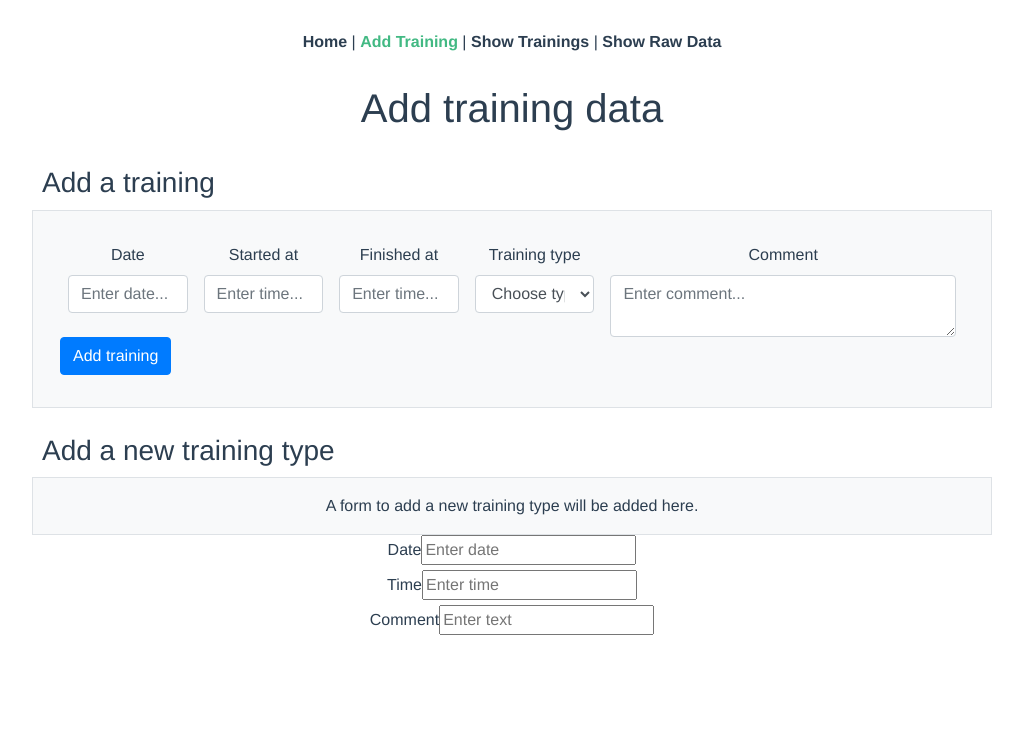
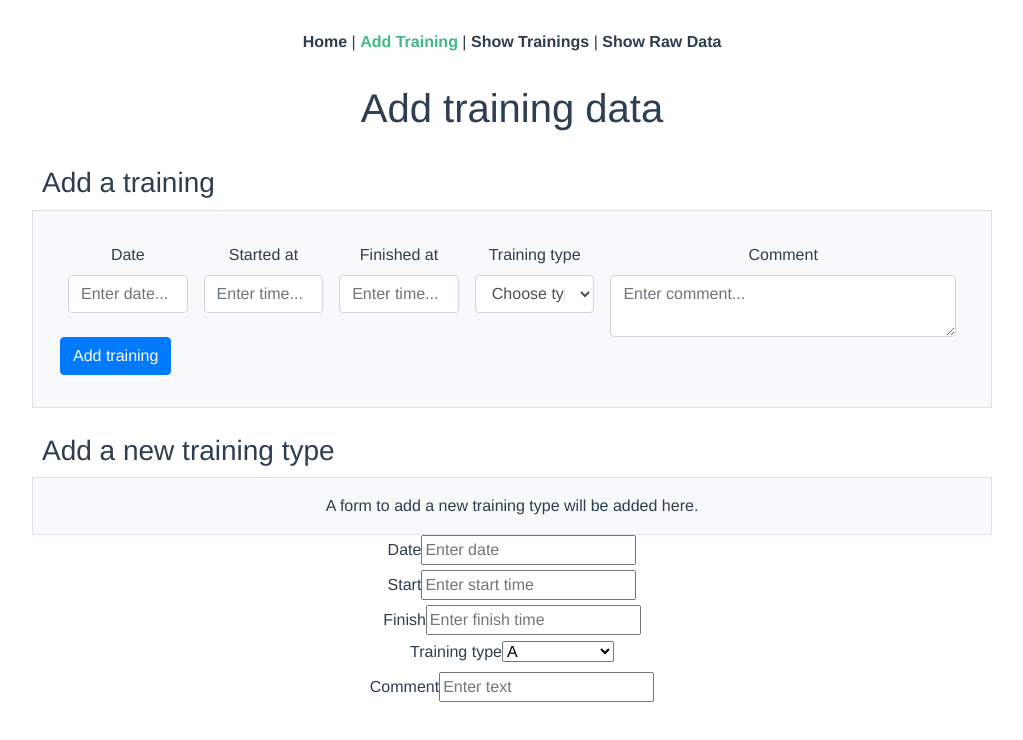
Before and after one commit to anehrkor/training-app, a Vue app: page /addTraining in a window 1280 px wide. Shown: the top 740 px of the page, without its empty margins (128-1151 px from the left). Built offline with nearby package versions, Linux system fonts and the light colour scheme.

Commit message:
Add InputFieldChoice and add regex validation syntax for other input field types

```diff
--- /dev/null
+++ b/src/components/InputFieldChoice.vue
@@ -0,0 +1,25 @@
+<template>
+  <form class="input-field-choice">
+    <label for="input-field-choice-label">{{ label }}</label>
+    <select>
+      <option disabled value="">{{ selectDefault }}</option>
+      <option v-for="choice in choices" :key="choice">{{ choice }}</option>
+    </select>
+  </form>
+</template>
+
+<script>
+export default {
+  name: "input-field-choice",
+  props: {
+    label: { type: String, required: false, default: "Training type" },
+    selectDefault: { type: String, required: false, default: "Choose type" }
+  },
+  data: function() {
+    return {
+      // must somehow be replaced by service call to database in the future
+      choices: ["A", "B", "C"]
+    };
+  }
+};
+</script>
--- a/src/components/InputFieldDate.vue
+++ b/src/components/InputFieldDate.vue
@@ -24,13 +24,13 @@ export default {
   },
   watch: {
     date(val) {
-      this.date = val.replace(/\W/g, "");
+      this.date = val.replace(/[^(0-9).]/gi, "");
     }
   },
   methods: {
     // taken from https://stackoverflow.com/questions/50566430/vue-js-how-to-restrict-special-characters-in-an-input-field
     dateKeydown(e) {
-      if (/^\W$/.test(e.key)) {
+      if (/[^(0-9).]/.test(e.key)) {
         e.preventDefault();
       }
     }
--- a/src/components/InputFieldText.vue
+++ b/src/components/InputFieldText.vue
@@ -24,13 +24,13 @@ export default {
   },
   watch: {
     text(val) {
-      this.text = val.replace(/\W/g, "");
+      this.text = val.replace(/[^(a-zA-Z0-9):.!?'"&()/;öäüß-]/gi, "");
     }
   },
   methods: {
     // taken from https://stackoverflow.com/questions/50566430/vue-js-how-to-restrict-special-characters-in-an-input-field
     textKeydown(e) {
-      if (/^\W$/.test(e.key)) {
+      if (/[^(a-zA-Z0-9):.!?'"&()/;öäüß-]/.test(e.key)) {
         e.preventDefault();
       }
     }
--- a/src/components/InputFieldTime.vue
+++ b/src/components/InputFieldTime.vue
@@ -5,7 +5,7 @@
       type="text"
       :placeholder="placeholder"
       v-model="time"
-      maxlength="4"
+      maxlength="5"
     />
   </form>
 </template>
@@ -24,13 +24,13 @@ export default {
   },
   watch: {
     time(val) {
-      this.time = val.replace(/\W/g, "");
+      this.time = val.replace(/[^(0-9):]/gi, "");
     }
   },
   methods: {
     // taken from https://stackoverflow.com/questions/50566430/vue-js-how-to-restrict-special-characters-in-an-input-field
     timeKeydown(e) {
-      if (/^\W$/.test(e.key)) {
+      if (/[^(0-9):]/.test(e.key)) {
         e.preventDefault();
       }
     }
--- a/src/views/AddTraining.vue
+++ b/src/views/AddTraining.vue
@@ -70,10 +70,21 @@
       @keydown="dateKeydown($event)"
     />
     <InputFieldTime
-      label="Time"
-      placeholder="Enter time"
+      label="Start"
+      placeholder="Enter start time"
       v-model="time"
       @keydown="timeKeydown($event)"
+    />
+    <InputFieldTime
+      label="Finish"
+      placeholder="Enter finish time"
+      v-model="time"
+      @keydown="timeKeydown($event)"
+    />
+    <InputFieldChoice
+      label="Training type"
+      selectDefault="Choose type"
+      v-model="choices"
     />
     <InputFieldText
       label="Comment"
@@ -88,13 +99,20 @@
 import InputFieldDate from "@/components/InputFieldDate.vue";
 import InputFieldTime from "@/components/InputFieldTime.vue";
 import InputFieldText from "@/components/InputFieldText.vue";
+import InputFieldChoice from "@/components/InputFieldChoice.vue";
 export default {
-  components: { InputFieldDate, InputFieldTime, InputFieldText },
+  components: {
+    InputFieldDate,
+    InputFieldTime,
+    InputFieldText,
+    InputFieldChoice
+  },
   data: function() {
     return {
       date: "",
       time: "",
-      text: ""
+      text: "",
+      choices: []
     };
   }
 };
```
